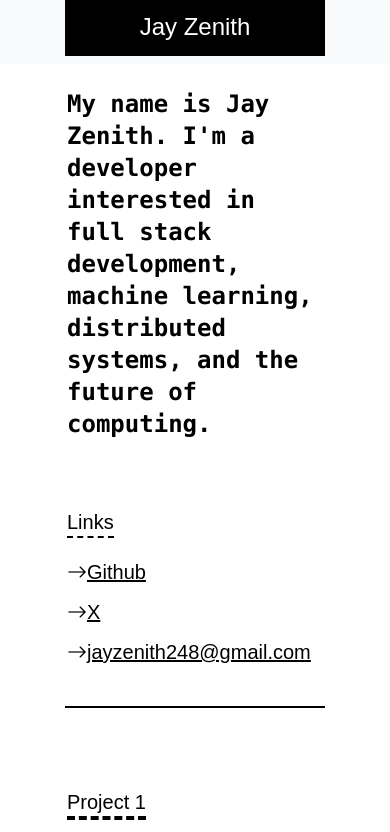
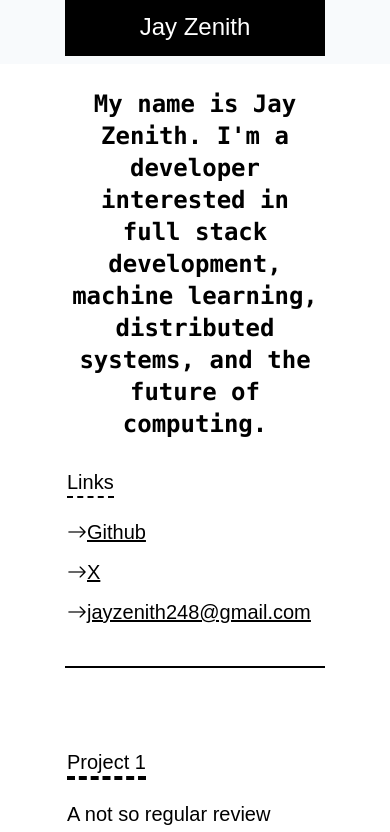
Before and after one commit to JayZenith/portfolio, a React (Create React App) app: page / in a window 390 px wide. Shown: the top 832 px of the page. Built offline with nearby package versions, Linux system fonts and the light colour scheme.

Commit message:
more stylingg

```diff
--- a/src/MainPage.js
+++ b/src/MainPage.js
@@ -18,14 +18,14 @@ function MainPage() {
             */}
             <div className='  mt-0 w-full  h-auto lg:mt-10  lg:w-4/5   lg:h-full   lg:pl-16 text-xl flex flex-col items-start'>
                 <p className='border-dashed border-b-4  border-black '></p>
-                <p className='mt-0 text-2xl lg:text-6xl font-mono font-bold '>My name is Jay Zenith. I'm a developer interested in full stack development, machine learning, distributed systems, and the future
+                <p className='mt-0 text-2xl lg:text-6xl font-mono font-bold text-center'>My name is Jay Zenith. I'm a developer interested in full stack development, machine learning, distributed systems, and the future
                     of computing.
                 </p>
                 <br />
 
             </div>
 
-            <div className='mt-10 lg:mt-10 w-full lg:w-1/4 lg:pl-16 text-xl flex flex-col items-start'>
+            <div className='mt-0 lg:mt-10 w-full lg:w-1/4 lg:pl-16 text-xl flex flex-col items-start'>
                 <p className='border-dashed border-b-2  border-black text-black'>Links</p>
                 <ul className='mt-5 lg:mt-5 w-full'>
                     <li><a href="https://github.com/JayZenith" className='underline text-black '><i class="bi bi-arrow-right"></i>Github</a></li>
```
